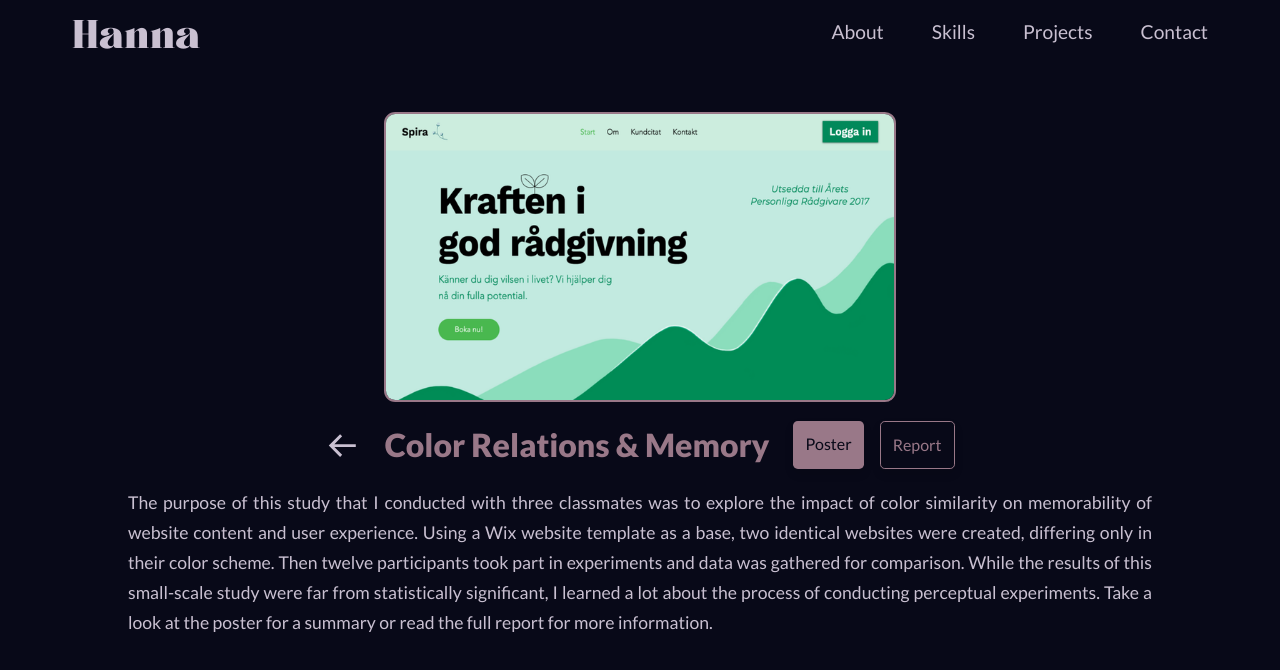
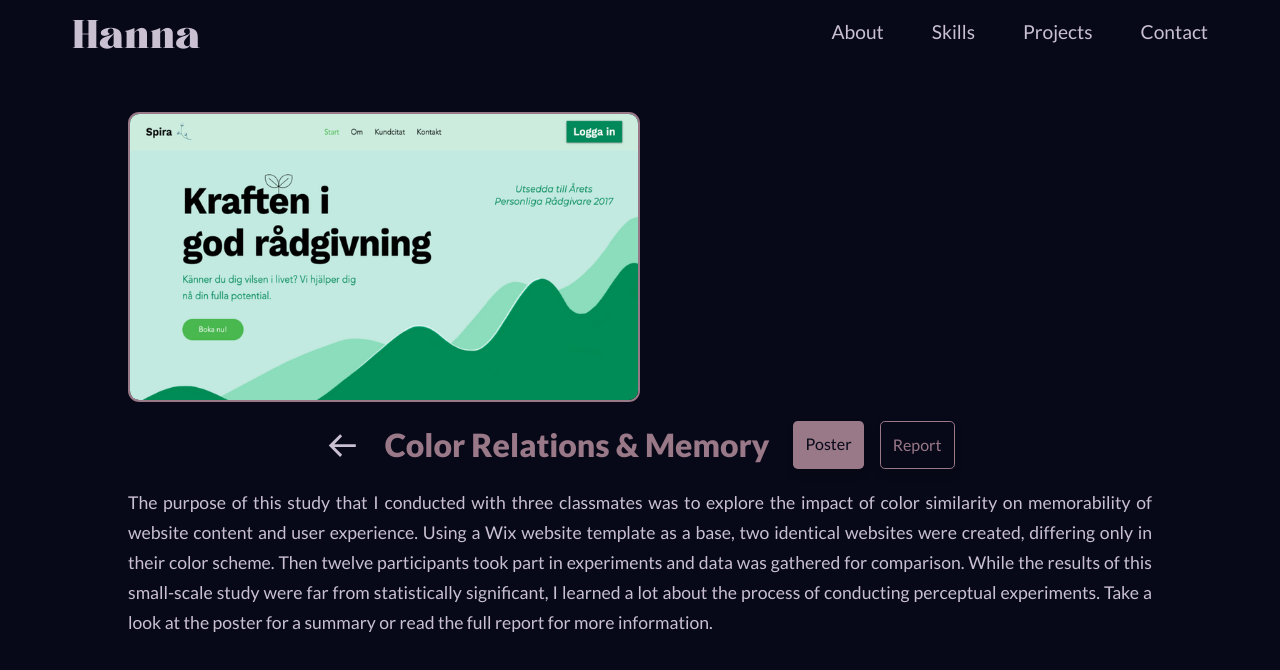
Before and after one commit to hannasnarberg/Portfolio-Website, a React (Create React App) app: page /Color-Relations-and-Memory in a window 1280 px wide. Shown: the top 670 px of the page. Built offline with nearby package versions, Linux system fonts and the light colour scheme.

Commit message:
Remove redundant css classes

```diff
--- a/public/index.html
+++ b/public/index.html
@@ -1,9 +1,9 @@
 <!DOCTYPE html>
 <html lang="en">
    <head>
-    <meta charset="UTF-8">
-    <meta http-equiv="X-UA-Compatible" content="IE=edge">
-    <meta name="viewport" content="width=device-width, initial-scale=1.0">
+      <meta charset="UTF-8" />
+      <meta http-equiv="X-UA-Compatible" content="IE=edge" />
+      <meta name="viewport" content="width=device-width, initial-scale=1.0" />
       <title>Hanna Snarberg</title>
    </head>
    <body>
--- a/src/components/header/header.css
+++ b/src/components/header/header.css
@@ -14,7 +14,7 @@
    align-content: center;
    height: 100%;
    align-items: flex-end;
-   text-shadow: 0.1rem 0.1rem 0.8rem #000000;
+   text-shadow: 0.1rem 0.1rem 0.2rem #0000004e;
    color: rgb(153, 120, 136);
    font-family: 'Header';
 }
--- a/src/components/projects/ProjectDetails.jsx
+++ b/src/components/projects/ProjectDetails.jsx
@@ -16,12 +16,13 @@
       document.body.scrollTop = 0; // For Safari
       document.documentElement.scrollTop = 0; // For Chrome, Firefox, IE and Opera
    }
+
    useEffect(() => {
       topFunction();
    }, []);
    return (
-      <Fade>
-         <div className="container projectDetails__container">
+      <div className="container projectDetails__container">
+         <Fade>
             <article
                key={currentProject.id}
                className="projectDetails__details"
@@ -58,8 +59,8 @@
                   {currentProject.description}
                </div>
             </article>
-         </div>
-      </Fade>
+         </Fade>
+      </div>
    );
 }
 
--- a/src/components/projects/projectsDetails.css
+++ b/src/components/projects/projectsDetails.css
@@ -1,18 +1,15 @@
-/* =============== MY CLASSES ===============*/
-
 .projectDetails__container {
    padding-top: 3rem;
    padding-bottom: 3rem;
+   overflow: hidden;
 }
 
 .projectDetails__details {
-   height: 100%;
    display: grid;
    grid-template-columns: 1fr;
    padding-top: 4rem;
    gap: 1rem;
    color: rgb(201, 192, 209);
-   overflow-y: auto;
 }
 
 .projectDetails__BackIcon {
@@ -28,9 +25,6 @@
 
 .projectDetails__img {
    width: 50%;
-   display: block;
-   margin-left: auto;
-   margin-right: auto;
    border: 0.15rem solid rgb(153, 120, 136);
    border-radius: 0.7rem;
 }
```
Lines whose indentation alone changed are shown as unchanged.
